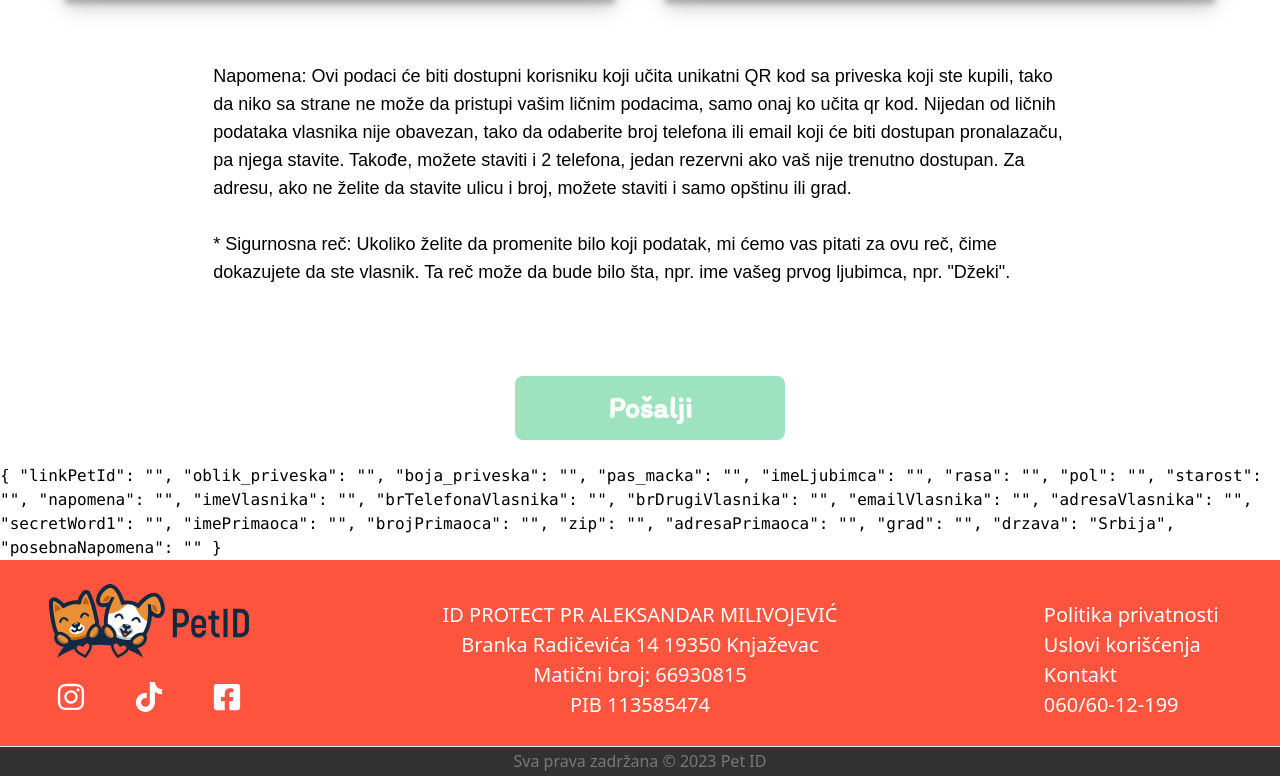
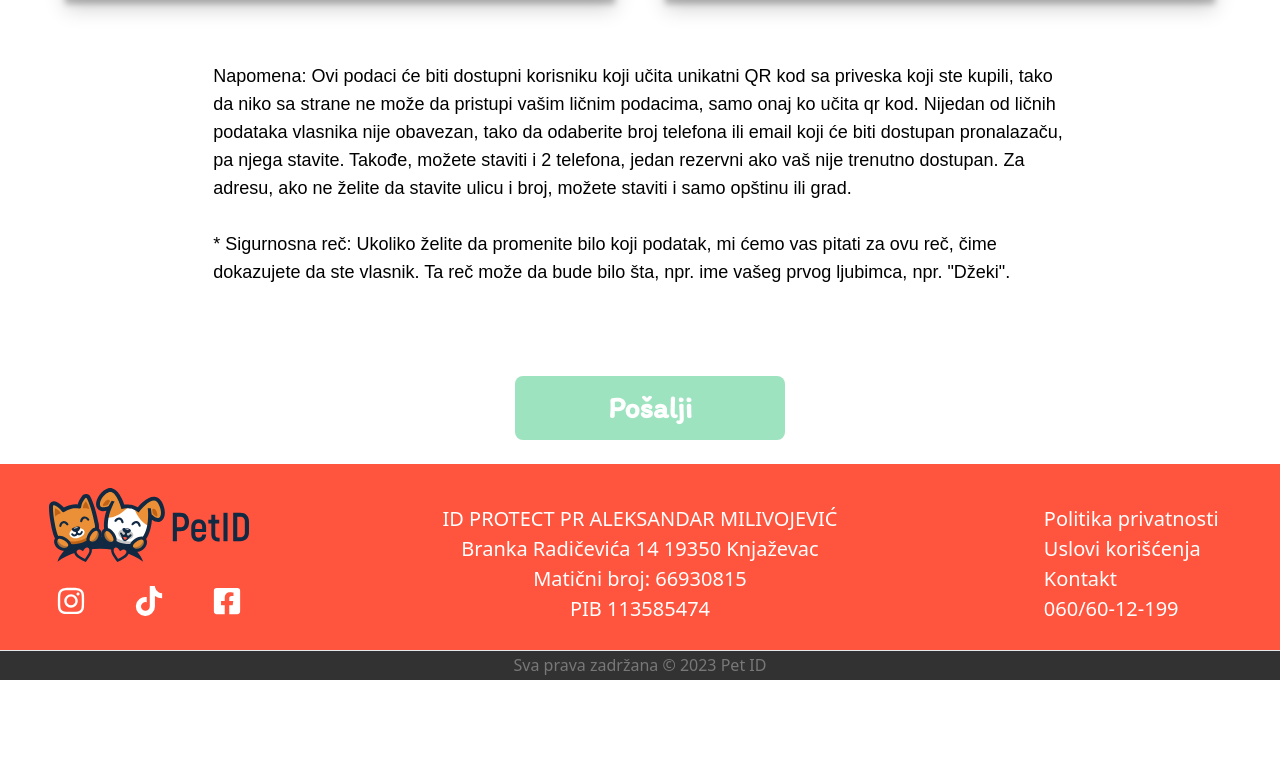
Before and after one commit to alexdevranger/pet-id.rs, a React (Create React App) app: page /moj-ljubimac in a window 1280 px wide. Shown: the part 2011-2787 px from the top of the page. After the commit the page ends 2691 px from the top, so only its background shows below. Built offline with nearby package versions, Linux system fonts and the light colour scheme.

Commit message:
cooment form watch

```diff
--- a/src/components/MojLjubimac.js
+++ b/src/components/MojLjubimac.js
@@ -976,7 +976,7 @@ const MojLjubimac = () => {
             </div>
           </>
         )}
-        <pre>{JSON.stringify(form1.watch(), null, 2)}</pre>
+        {/* <pre>{JSON.stringify(form1.watch(), null, 2)}</pre> */}
       </form>
       {korak === 2 && (
         <div className="bg-white">
```
